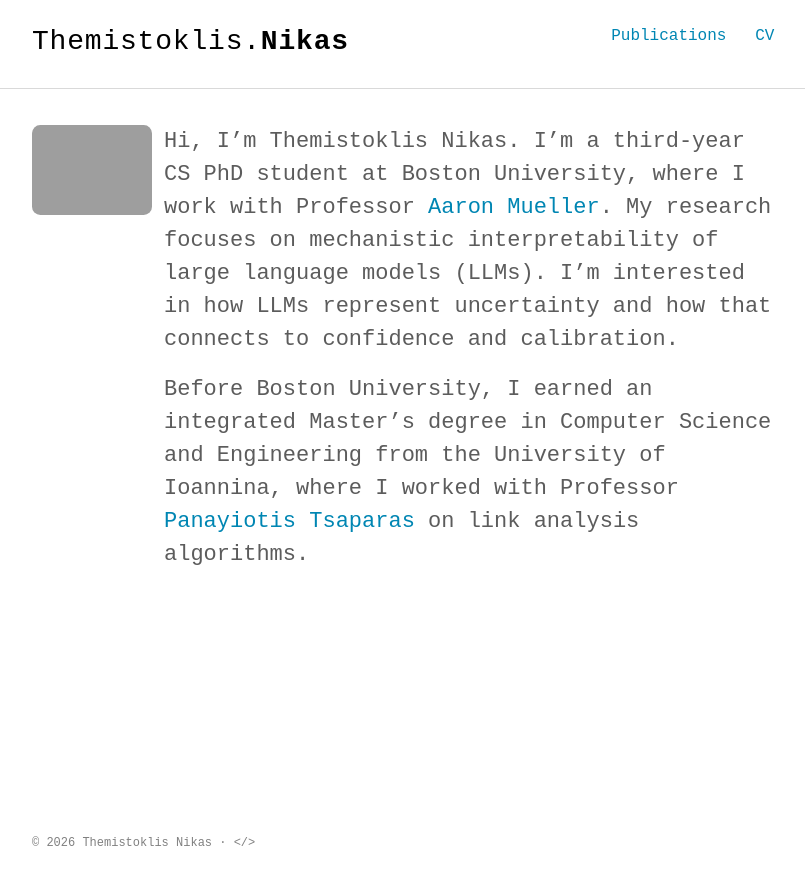
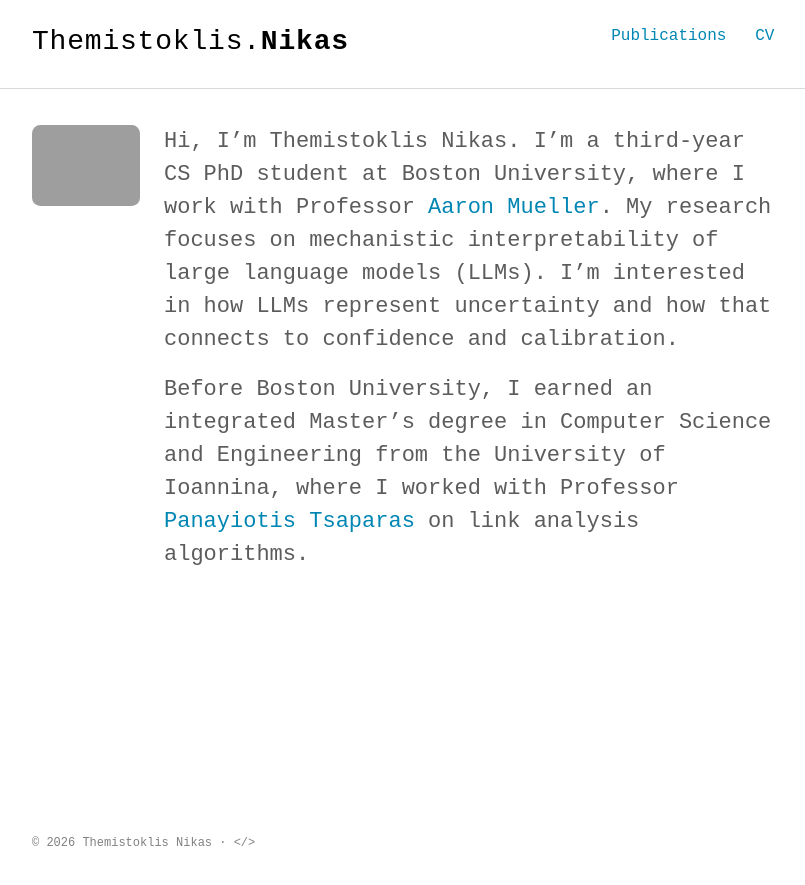
Before and after one commit to tnikas/tnikas.github.io, a Jekyll site: the page built from index.html, in a window 1280 px wide. Shown: the top 885 px of the page, without its empty margins (232-1037 px from the left). Built offline with Jekyll 4.4.1, drawn with Linux system fonts in a browser that asks for light colours; some web fonts are replaced.

Commit message:
updated homepage

```diff
--- a/_includes/head.html
+++ b/_includes/head.html
@@ -95,5 +95,6 @@
     <link rel="next" href="{{ paginator.next_page_path | prepend: site.baseurl | prepend: site.url }}">
   {% endif %}
 
-  <link rel="stylesheet" href="{{ "/assets/css/main.css" | prepend: site.baseurl | prepend: site.url }}">
+  {% assign css_version = site.time | date: "%s" %}
+  <link rel="stylesheet" href="{{ "/assets/css/main.css" | append: "?v=" | append: css_version | prepend: site.baseurl | prepend: site.url }}">
 </head>
--- a/_includes/intro.html
+++ b/_includes/intro.html
@@ -1,8 +1,8 @@
 <section class="intro">
   <div class="container">
     <div class="intro-grid">
-      <figure class="intro-photo">
-        <img src="{{ '/assets/images/author.jpg' | prepend: site.baseurl | prepend: site.url }}" alt="Portrait of Themistoklis Nikas">
+      <figure class="intro-photo" style="float: left; margin: 0 12px 8px 0;">
+        <img src="{{ '/assets/images/author.jpg' | prepend: site.baseurl | prepend: site.url }}" alt="Portrait of Themistoklis Nikas" width="110">
       </figure>
 
       <div class="intro-copy">
```
